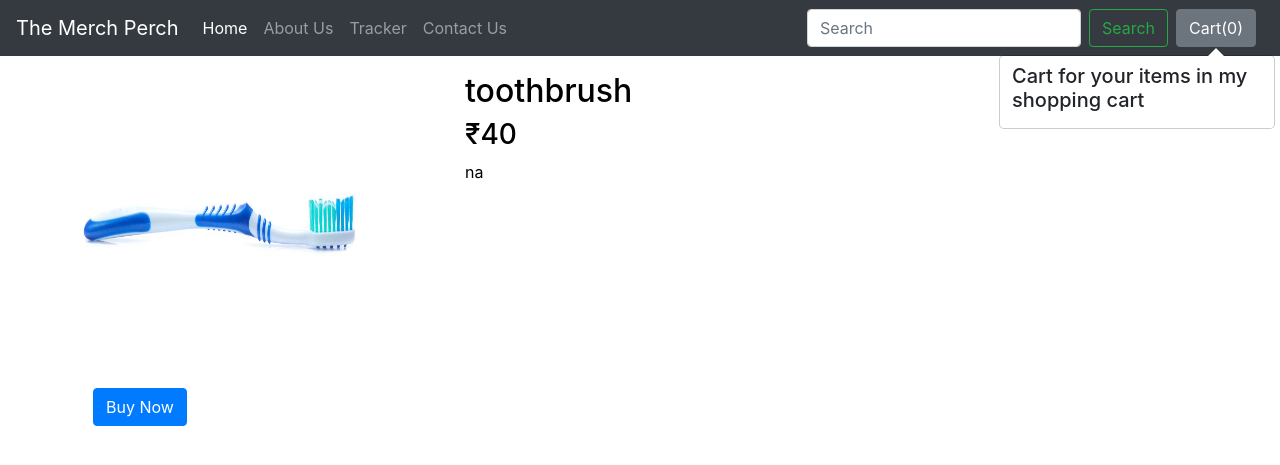
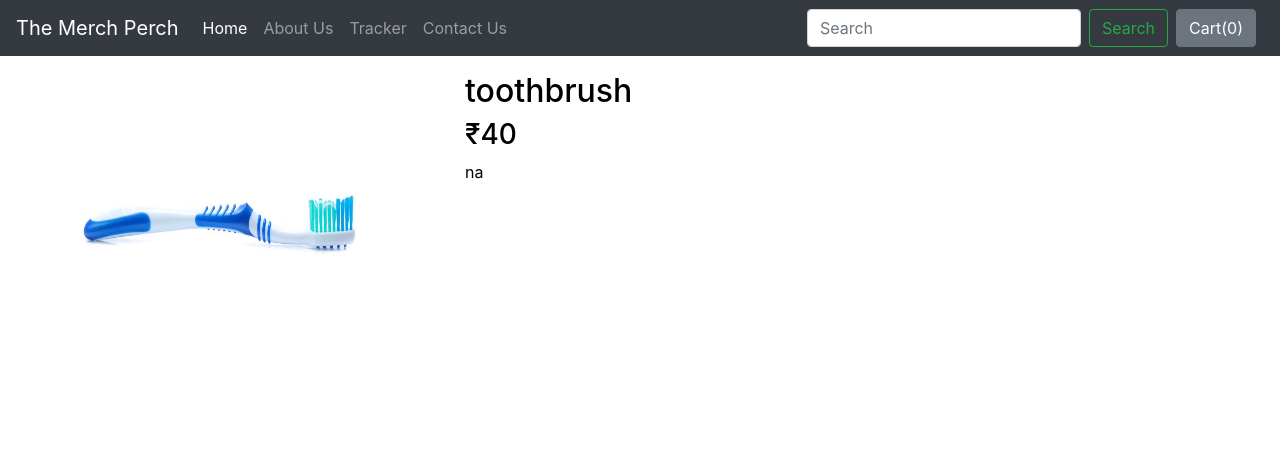
Before and after one commit to rutwikdesh/The-Merch-Perch, a Django app: page /shop/products/1 in a window 1280 px wide. Shown: the top 465 px of the page. Run offline with Django 3.2, Linux system fonts and the light colour scheme; data comes from the database, SQL or seed files in the repository; parts of the project's set-up code (start-up, migrations or seed data) failed here and were passed over; some libraries are stand-ins or nearby versions.

Commit message:
updated products

```diff
--- a/mysite/settings.py
+++ b/mysite/settings.py
@@ -24,7 +24,7 @@ BASE_DIR = Path(__file__).resolve().parent.parent
 SECRET_KEY = 'django-insecure-52ij#1m9*^te%eltuqx3c0d*y&#nuhq1-9db_q6x!8*ie=o@9-'
 
 # SECURITY WARNING: don't run with debug turned on in production!
-DEBUG = False
+DEBUG = True
 
 ALLOWED_HOSTS = ["mysitemerch.herokuapp.com","127.0.0.1","localhost"]
 
--- a/shop/templates/shop/productview.html
+++ b/shop/templates/shop/productview.html
@@ -10,9 +10,6 @@
         <div class="col-md-4">
             <div class="row">
                 <img src="/media//{{product.image}}" width="300px" height="300px">
-            </div>
-            <div class="row my-3 mx-2">
-                <a href='/shop/checkout'><button class='btn btn-primary' id='checkout'>Buy Now</button></a>
             </div>
         </div>
 
@@ -27,85 +24,3 @@
 </div>
 
 {% endblock %}
-
-{% block js%}
-<script>
-    // Find out the cart items from localStorage
-    if (localStorage.getItem('cart') == null) {
-        var cart = {};
-    } else {
-        cart = JSON.parse(localStorage.getItem('cart'));
-        updateCart(cart);
-    }
-    // If the add to cart button is clicked, add/increment the item
-    //$('.cart').click(function() {
-    $('.divpr').on('click', 'button.cart', function () {
-        var idstr = this.id.toString();
-        if (cart[idstr] != undefined) {
-            qty = cart[idstr][0] + 1;
-
-        } else {
-            qty = 1;
-            name = document.getElementById('name' + idstr).innerHTML
-            cart[idstr] = [qty, name];
-
-        }
-        updateCart(cart);
-    });
-    //Add Popover to cart
-    $('#popcart').popover();
-    updatePopover(cart);
-
-    function updatePopover(cart) {
-        console.log('We are inside updatePopover');
-        var popStr = "";
-        popStr = popStr + "<h5> Cart for your items in my shopping cart </h5><div class='mx-2 my-2'>";
-        var i = 1;
-        for (var item in cart) {
-            popStr = popStr + "<b>" + i + "</b>. ";
-            popStr = popStr + document.getElementById('name' + item).innerHTML.slice(0, 19) + "... Qty: " + cart[item][0] + '<br>';
-            i = i + 1;
-        }
-        popStr = popStr + "</div> <a href='/shop/checkout'><button class='btn btn-primary' id ='checkout'>Checkout</button></a> <button class='btn btn-primary' onclick='clearCart()' id ='clearCart'>Clear Cart</button>     "
-        console.log(popStr);
-        document.getElementById('popcart').setAttribute('data-content', popStr);
-        $('#popcart').popover('show');
-    }
-
-    function clearCart() {
-        cart = JSON.parse(localStorage.getItem('cart'));
-        for (var item in cart) {
-            document.getElementById('div' + item).innerHTML = '<button id="' + item + '" class="btn btn-primary cart">Add To Cart</button>'
-        }
-        localStorage.clear();
-        cart = {};
-        updateCart(cart);
-    }
-
-    function updateCart(cart) {
-        var sum = 0;
-        for (var item in cart) {
-            sum = sum + cart[item][0];
-            document.getElementById('div' + item).innerHTML = "<button id='minus" + item + "' class='btn btn-primary minus'>-</button> <span id='val" + item + "''>" + cart[item][0] + "</span> <button id='plus" + item + "' class='btn btn-primary plus'> + </button>";
-        }
-        localStorage.setItem('cart', JSON.stringify(cart));
-        document.getElementById('cart').innerHTML = sum;
-        console.log(cart);
-        updatePopover(cart);
-    }
-    // If plus or minus button is clicked, change the cart as well as the display value
-    $('.divpr').on("click", "button.minus", function () {
-        a = this.id.slice(7,);
-        cart['pr' + a][0] = cart['pr' + a][0] - 1;
-        cart['pr' + a][0] = Math.max(0, cart['pr' + a][0]);
-        document.getElementById('valpr' + a).innerHTML = cart['pr' + a][0];
-        updateCart(cart);
-    });
-    $('.divpr').on("click", "button.plus", function () {
-        a = this.id.slice(6,);
-        cart['pr' + a][0] = cart['pr' + a][0] + 1;
-        document.getElementById('valpr' + a).innerHTML = cart['pr' + a][0];
-        updateCart(cart);
-    });
-</script>
-{% endblock %}
```
